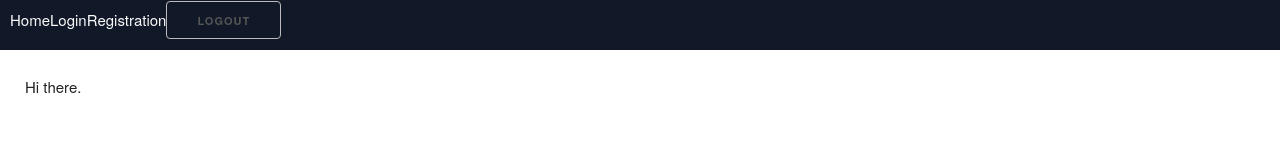
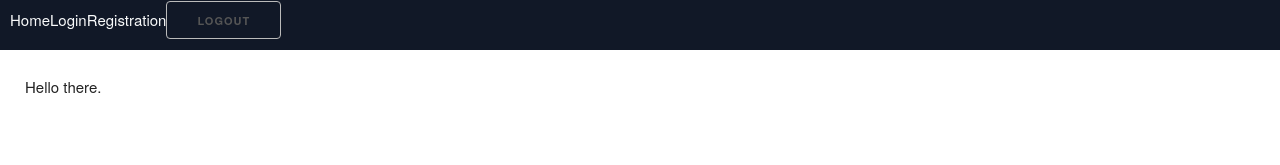
Before and after one commit to babogdanov/doneros, a React (Vite) app in the folder frontend/: page / in a window 1280 px wide. Shown: the top 165 px of the page. Built offline with nearby package versions, Linux system fonts and the light colour scheme; no server answers.

Commit message:
chore: do small visual change

```diff
--- a/frontend/src/pages/Home.page.tsx
+++ b/frontend/src/pages/Home.page.tsx
@@ -1,5 +1,5 @@
 const Home = () => {
-  return <div>Hi there.</div>
+  return <div>Hello there.</div>
 }
 
 export default Home
```
